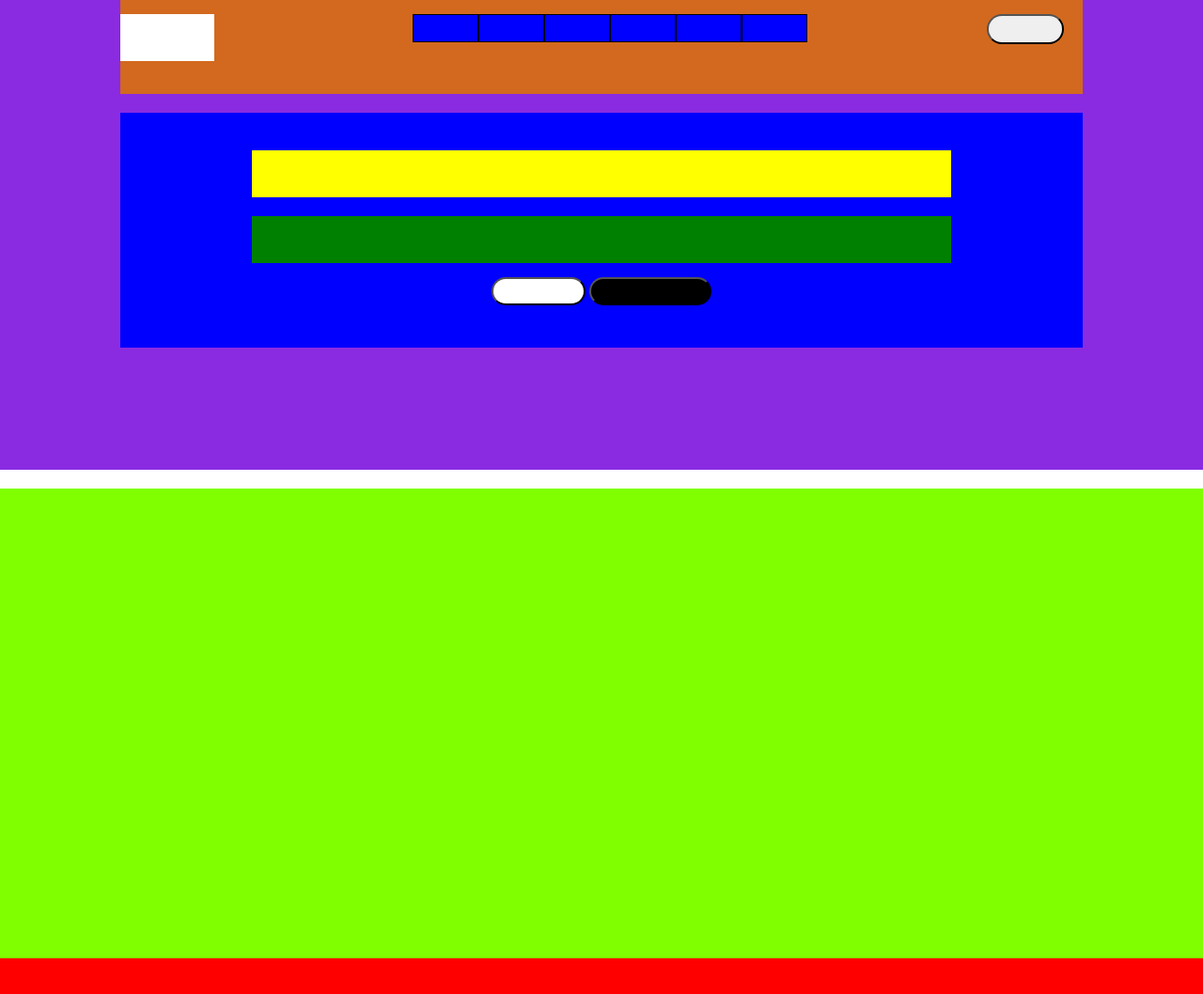
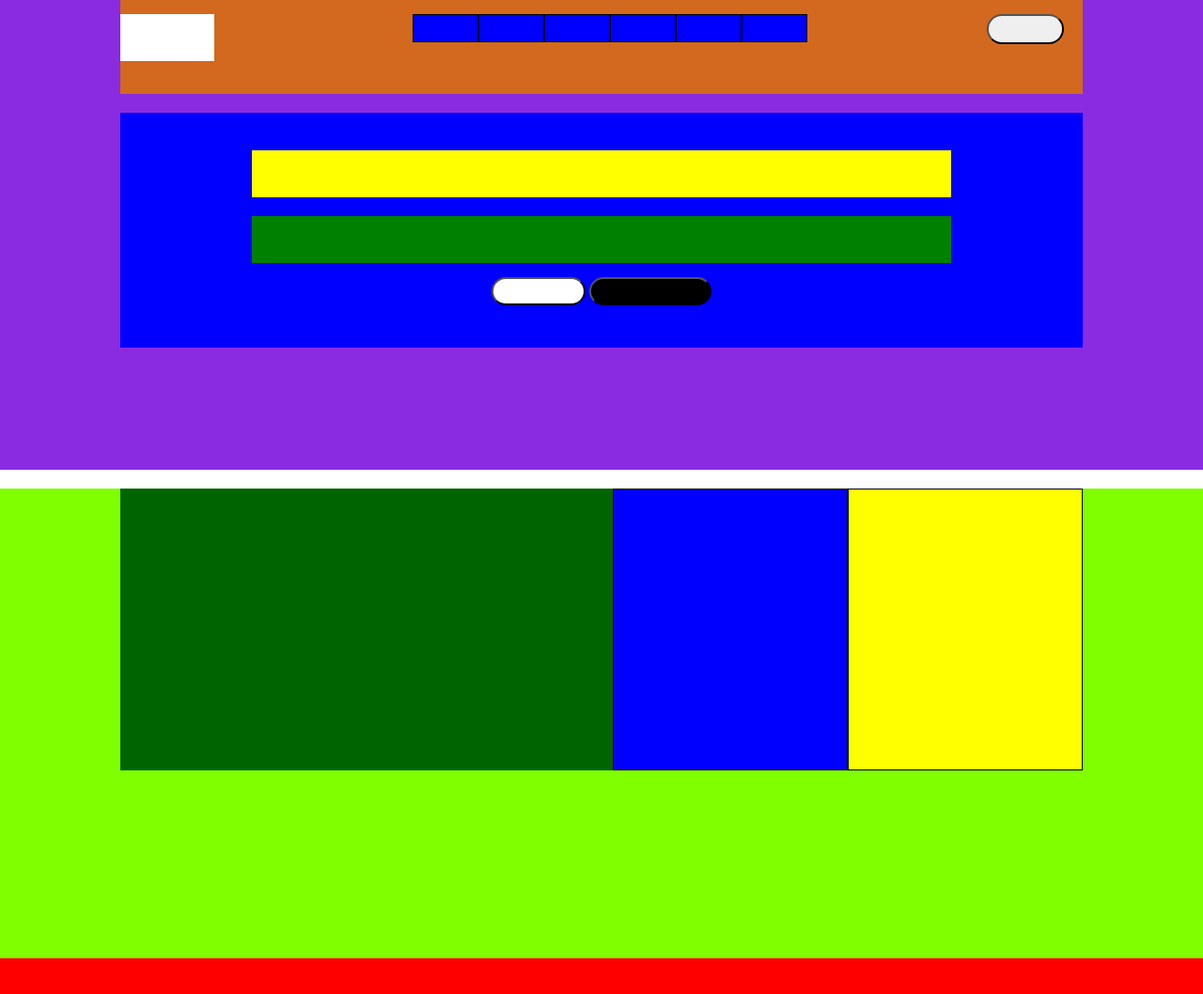
Before and after one commit to Knil88/htmlcss-struttura-discord, a plain HTML site: page index.html in a window 1280 px wide. Shown: the top 1058 px of the page at 94% size. Drawn offline with Linux system fonts and the light colour scheme.

Commit message:
modifica main

```diff
--- a/css/style.css
+++ b/css/style.css
@@ -87,6 +87,30 @@ main{
     height: 500px;
 
 }
+.flex-container{
+    width: 80%;
+    margin: auto;
+    background-color: darkgreen;
+    height: 300px;
+    display: flex;
+    justify-content: flex-end;
+}
+.flex-item{
+
+    width: 250px;
+    height: 300px;
+    border: black solid 1px;
+}
+.blue{
+    background-color: blue;
+
+}
+.yellow{
+    background-color: yellow;
+}
+
+
+
 
 
 /* Footer */
--- a/index.html
+++ b/index.html
@@ -62,10 +62,10 @@
 
     <main>
         <section class="flex-container">
-            <div class="flex-item">
+            <div class="flex-item blue">
 
             </div>
-            <div class="flex-item">
+            <div class="flex-item yellow ">
 
             </div>
         </section>
```
